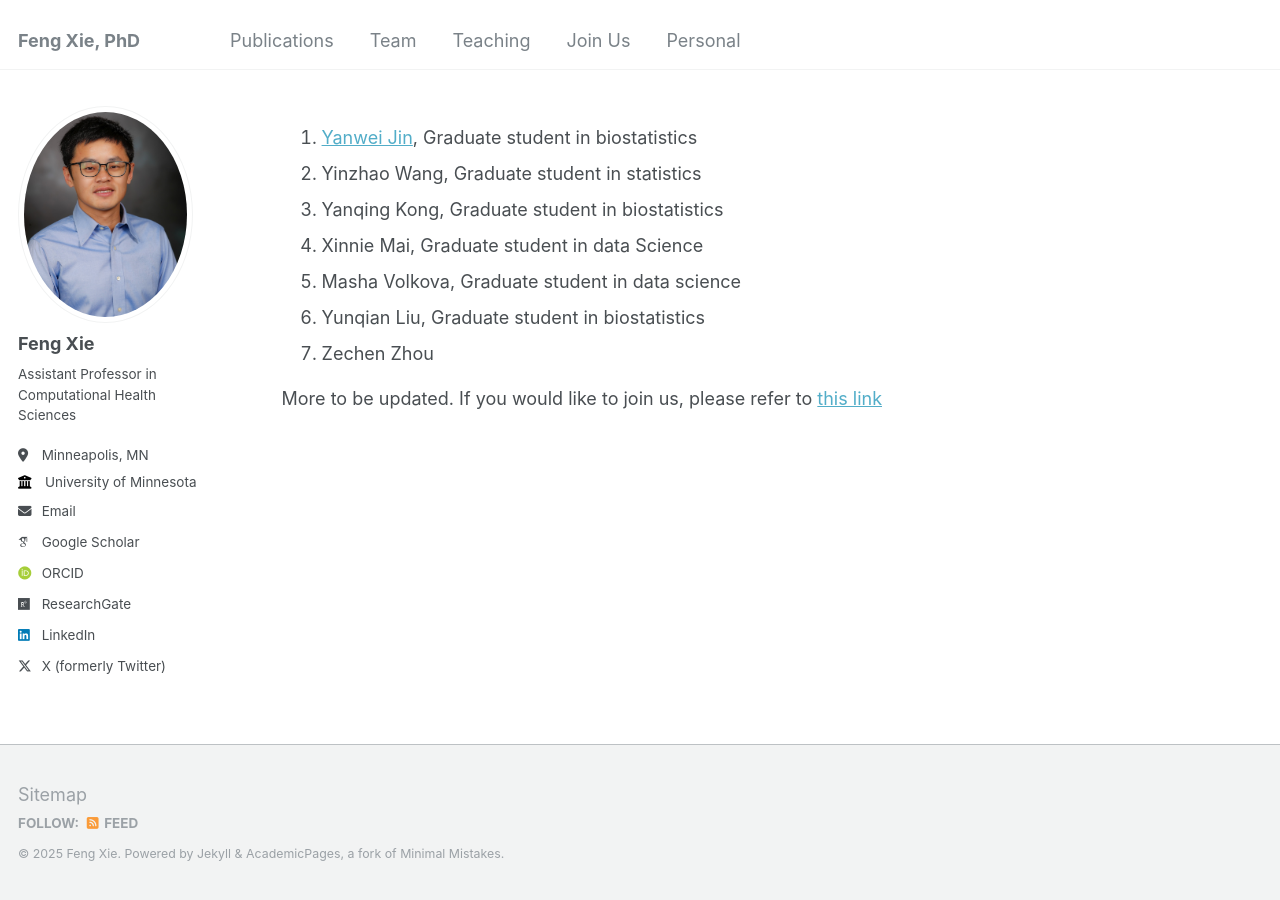
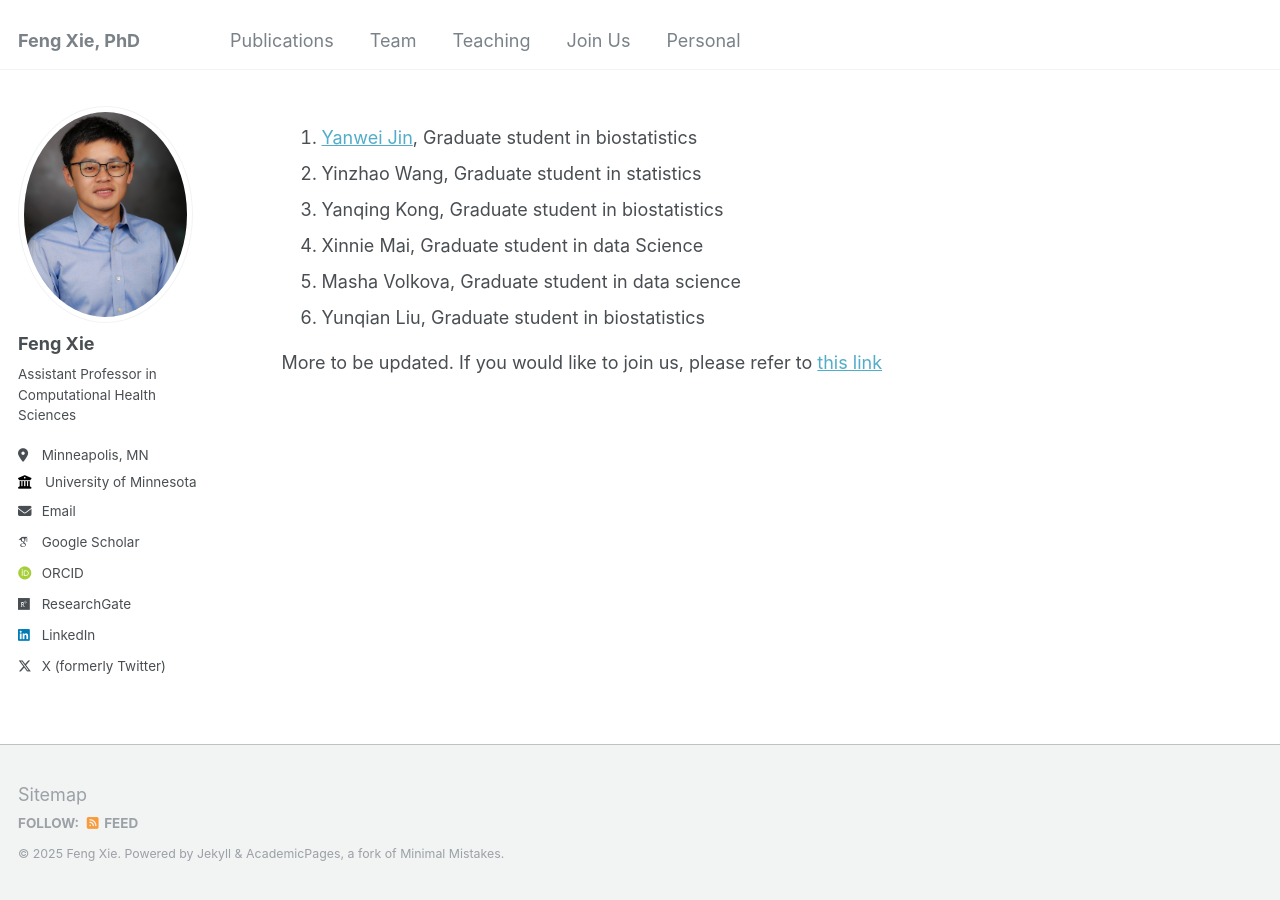
Before and after one commit to fengx13/fengx13.github.io, a Jekyll site: the page built from _pages/team.md, in a window 1280 px wide. Built offline with Jekyll 4.4.1, drawn with Linux system fonts in a browser that asks for light colours; some web fonts are replaced.

Commit message:
Update team.md

```diff
--- a/_pages/team.md
+++ b/_pages/team.md
@@ -11,7 +11,6 @@ author_profile: true
 4. Xinnie Mai, Graduate student in data Science
 5. Masha Volkova, Graduate student in data science
 6. Yunqian Liu, Graduate student in biostatistics
-7. Zechen Zhou
 
 More to be updated.
 If you would like to join us, please refer to [this link](https://fengx13.github.io/join%20us/)
```
